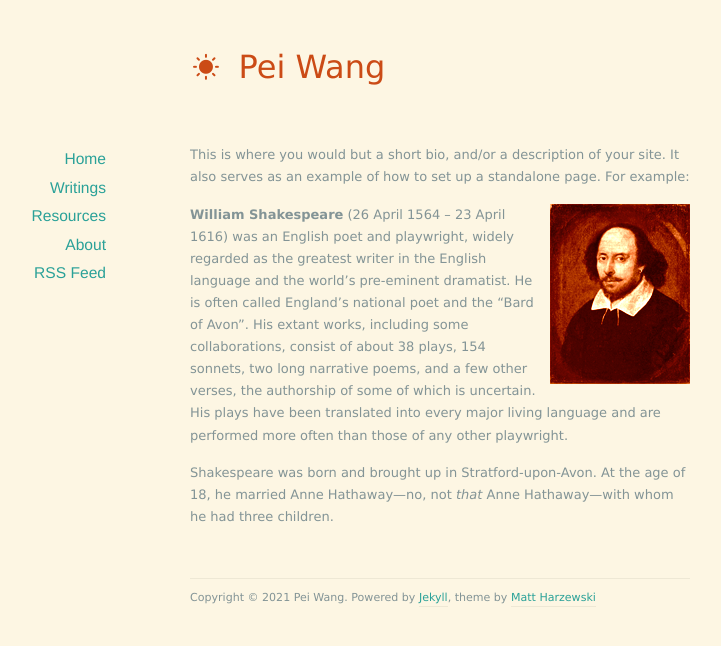
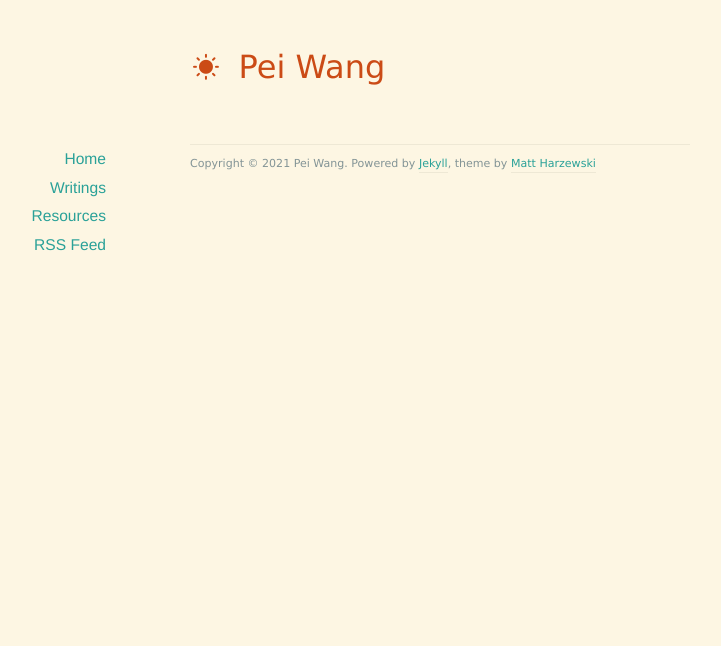
Before and after one commit to peiwangdb/peiwangdb.github.io, a Jekyll site: the page built from about/index.markdown, in a window 1280 px wide. Shown: the top 646 px of the page, without its empty margins (200-921 px from the left). Built offline with Jekyll 4.4.1, drawn with Linux system fonts in a browser that asks for light colours; nearby versions of some CDN libraries.

Commit message:
update website structure

```diff
--- a/_layouts/default.html
+++ b/_layouts/default.html
@@ -32,8 +32,7 @@
         <ul>
           <li><a href="/">Home</a></li>
           <li><a href="/writing">Writings</a></li>
-          <li><a href="/resource">Resources</a></li>
-          <li><a href="/about">About</a></li>
+          <li><a href="/about">Resources</a></li>
           <li><a href="/feed">RSS Feed</a></li>
         </ul>
       </nav>
--- a/about/index.markdown
+++ b/about/index.markdown
@@ -1,11 +1,4 @@
 ---
 layout: default
-title: About
+title: Resources
 ---
-
-This is where you would but a short bio, and/or a description of your site. It also serves as an example of how to set up a standalone page. For example:
-
-<img src="/images/shakespeare.png" class="right" />
-**William Shakespeare** (26 April 1564 – 23 April 1616) was an English poet and playwright, widely regarded as the greatest writer in the English language and the world's pre-eminent dramatist. He is often called England's national poet and the "Bard of Avon". His extant works, including some collaborations, consist of about 38 plays, 154 sonnets, two long narrative poems, and a few other verses, the authorship of some of which is uncertain. His plays have been translated into every major living language and are performed more often than those of any other playwright.
-
-Shakespeare was born and brought up in Stratford-upon-Avon. At the age of 18, he married Anne Hathaway—no, not *that* Anne Hathaway—with whom he had three children.
```
